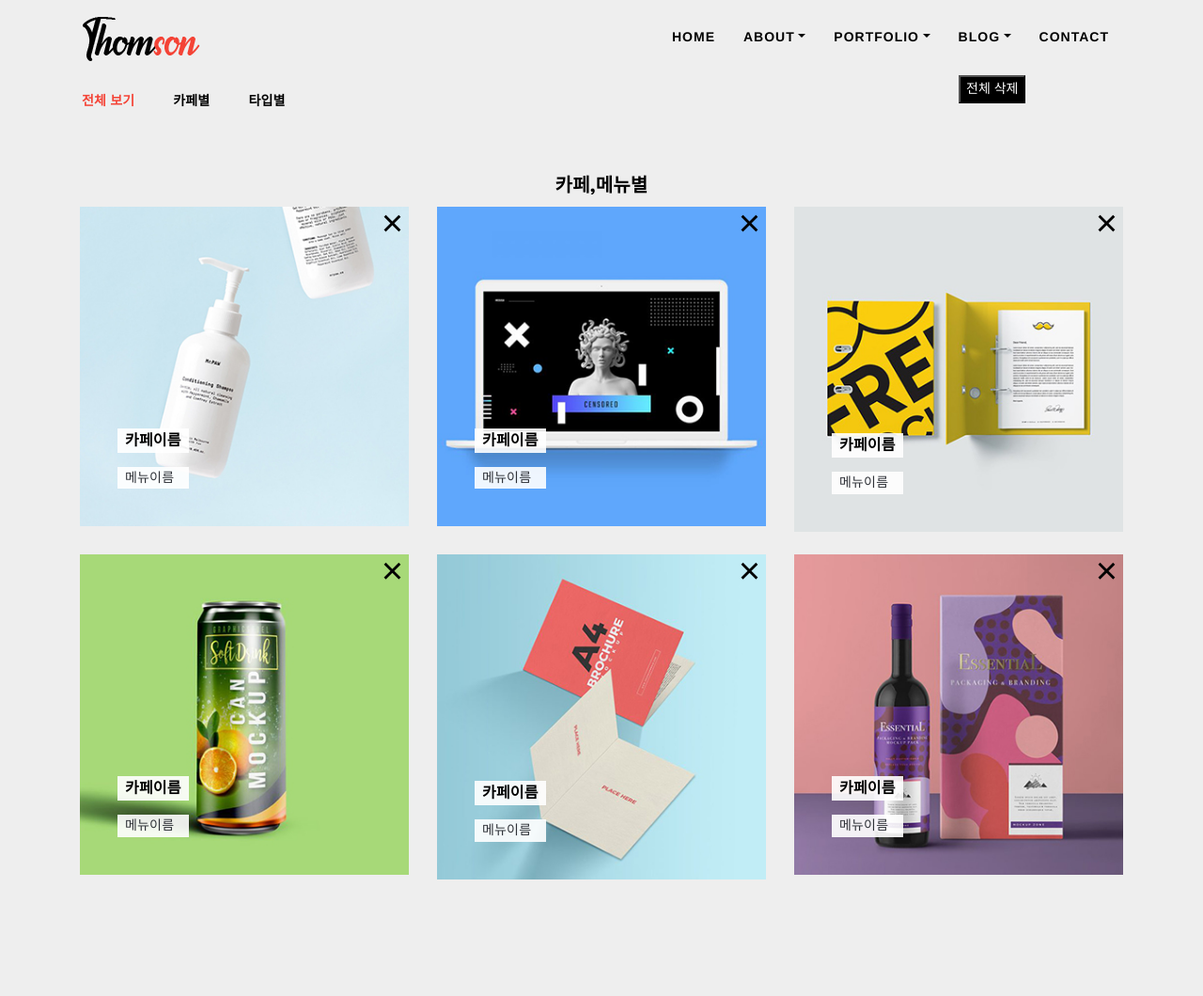
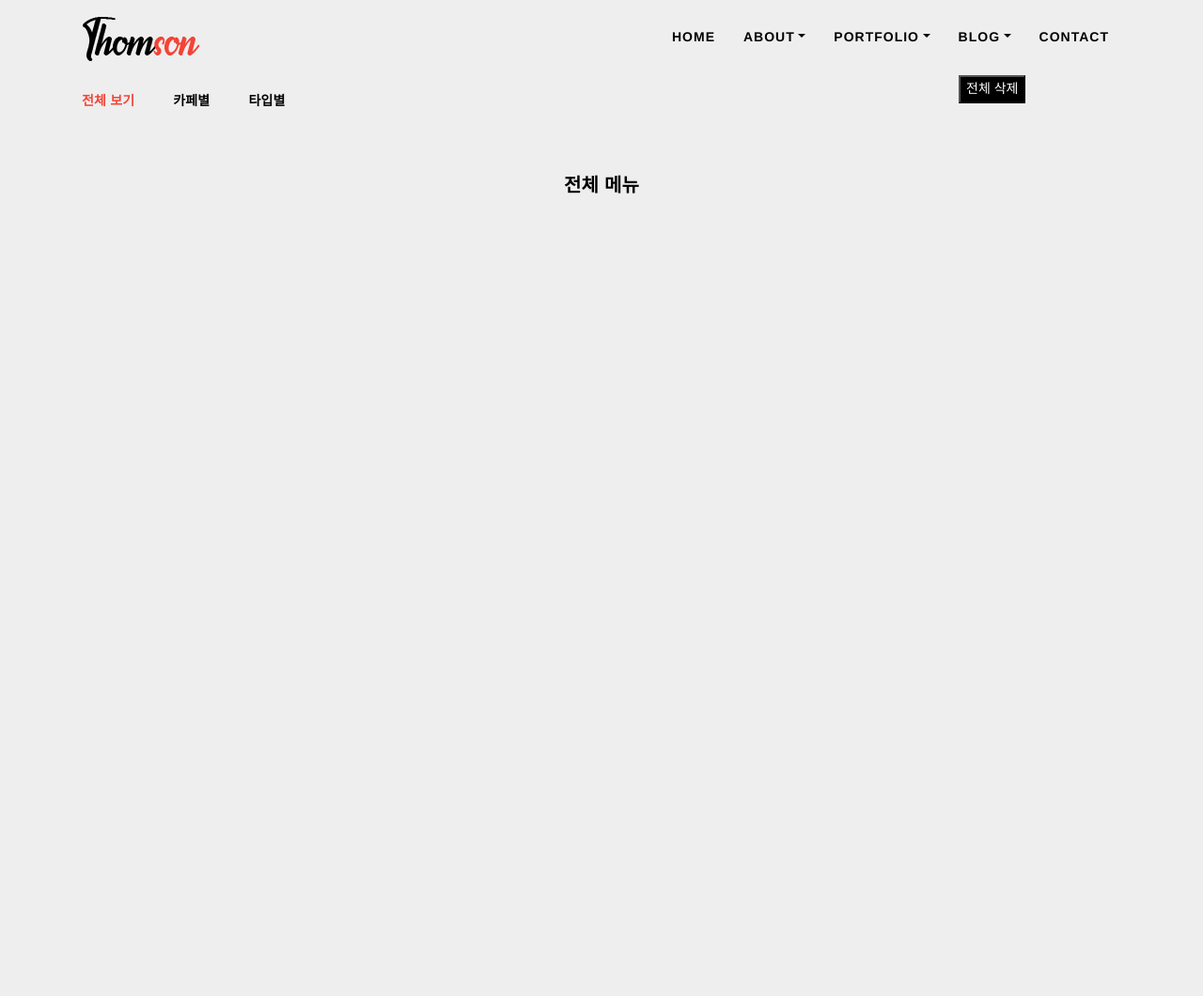
Before and after one commit to ingwang-kim/coffee_duckhu, a Python web app: template templates/fav.html in a window 1280 px wide. Shown: the whole page at 94% size. After the commit the page ends 206 px from the top, so only its background shows below. Run offline with Jinja, Linux system fonts and the light colour scheme; the template is opened without the code that fills it, so the values that code supplies are empty; some libraries are stand-ins or nearby versions.

Commit message:
값을 받아서 즐겨찾기에 메뉴 추가

```diff
--- a/templates/fav.html
+++ b/templates/fav.html
@@ -35,6 +35,66 @@
     <link href="/static/theme/css/style.css" rel="stylesheet">
 
 </head>
+
+<script src="https://code.jquery.com/jquery-3.4.1.js"></script>
+<script>
+    let coffee_id
+    $(function () {
+        $.ajax({
+            type: 'GET',
+            url: '/coffees',
+            data: {},
+            success: function (response) {
+                console.log(response)
+                let rows = response['coffees']
+                for (let i = 0; i < rows.length; i++) {
+                    coffee_id = rows[i]['coffee_id']
+                    let cafe = rows[i]['cafe']
+                    let coffee_image = rows[i]['coffee_image']
+                    let coffee_name = rows[i]['coffee_name']
+                    let temp_menu =
+                        `<div class="col-lg-4 col-6 mb-4 shuffle-item"  data-groups="[&quot;design&quot;,&quot;illustration&quot;]">
+                            <div class="position-relative inner-box">
+                            <div class="image position-relative ">
+                            <img src="${coffee_image}" alt="portfolio-image" class="img-fluid w-100 d-block">
+                            <div class="overlay-box">
+                            <button onclick="del_fav()" class="close_btn" ></button>
+                            <div class="overlay-inner">
+                            <a class="overlay-content" href="portfolio-single.html">
+                            <h5 class="mb-0">${coffee_name}</h5>
+                            <p>${cafe}</p>
+                            </a>
+                            </div>
+                            </div>
+                            </div>
+                            </div>
+                            </div>`
+
+                    $('#menu_out').append(temp_menu)
+
+                }
+            }
+        })
+    })
+
+    function del_fav() {
+        $.ajax({
+            type: 'POST',
+            url: '/delfav',
+            data: {
+                id_give : id,
+                coffee_name_give : coffee_id
+            },
+            success: function (response) {
+                alert(response['msg'])
+                window.location.reload()
+            }
+        });
+
+    }
+
+
+</script>
 
 <body>
 
@@ -118,123 +178,14 @@
 
         <!--즐겨찾기 한 메뉴 출력-->
         <div id="category">
-            <h4 name="shuffle-filter">카페,메뉴별</h4>
+            <h4 name="shuffle-filter">전체 메뉴</h4>
             <div class="row shuffle-wrapper portfolio-gallery" id="menu_out">
-                <div class="col-lg-4 col-6 mb-4 shuffle-item"
-                     data-groups="[&quot;design&quot;,&quot;illustration&quot;]">
-                    <div class="position-relative inner-box">
-                        <div class="image position-relative ">
-                            <img src="/static/theme/images/portfolio/1.jpg" alt="portfolio-image"
-                                 class="img-fluid w-100 d-block">
-                            <div class="overlay-box">
-                                <button class="close_btn"></button>
-                                <div class="overlay-inner">
-                                    <a class="overlay-content">
-                                        <h5 class="mb-0">카페이름</h5>
-                                        <p>메뉴이름</p>
-                                    </a>
-                                </div>
-                            </div>
-                        </div>
-                    </div>
-                </div>
 
-                <div class="col-lg-4 col-6 mb-4 shuffle-item" data-groups="[&quot;branding&quot;]">
-                    <div class="position-relative inner-box">
-                        <div class="image position-relative ">
-                            <img src="/static/theme/images/portfolio/4.jpg" alt="portfolio-image"
-                                 class="img-fluid w-100 d-block">
-                            <div class="overlay-box">
-                                <button class="close_btn"></button>
-                                <div class="overlay-inner">
-                                    <a class="overlay-content" href="portfolio-single.html">
-                                        <h5 class="mb-0">카페이름</h5>
-                                        <p>메뉴이름</p>
-                                    </a>
-                                </div>
-                            </div>
-                        </div>
-                    </div>
-                </div>
-
-
-                <div class="col-lg-4 col-6 mb-4 shuffle-item" data-groups="[&quot;design&quot;,&quot;branding&quot;]">
-                    <div class="position-relative inner-box">
-                        <div class="image position-relative ">
-                            <img src="/static/theme/images/portfolio/5.jpg" alt="portfolio-image"
-                                 class="img-fluid w-100 d-block">
-                            <div class="overlay-box">
-                                <button class="close_btn"></button>
-                                <div class="overlay-inner">
-                                    <a class="overlay-content" href="portfolio-single.html">
-                                        <h5 class="mb-0">카페이름</h5>
-                                        <p>메뉴이름</p>
-                                    </a>
-                                </div>
-                            </div>
-                        </div>
-                    </div>
-                </div>
-
-                <div class="col-lg-4 col-6 mb-4 shuffle-item" data-groups="[&quot;illustration&quot;]">
-                    <div class="position-relative inner-box">
-                        <div class="image position-relative ">
-                            <img src="/static/theme/images/portfolio/6.jpg" alt="portfolio-image"
-                                 class="img-fluid w-100 d-block">
-                            <div class="overlay-box">
-                                <button class="close_btn"></button>
-                                <div class="overlay-inner">
-                                    <a class="overlay-content" href="portfolio-single.html">
-                                        <h5 class="mb-0 ">카페이름</h5>
-                                        <p>메뉴이름</p>
-                                    </a>
-                                </div>
-                            </div>
-                        </div>
-                    </div>
-                </div>
-
-                <div class="col-lg-4 col-6 mb-4 shuffle-item" data-groups="[&quot;design&quot;,&quot;photo&quot;]">
-                    <div class="position-relative inner-box">
-                        <div class="image position-relative ">
-                            <img src="/static/theme/images/portfolio/7.jpg" alt="portfolio-image"
-                                 class="img-fluid w-100 d-block">
-                            <div class="overlay-box">
-                                <button class="close_btn"></button>
-                                <div class="overlay-inner">
-                                    <a class="overlay-content" href="portfolio-single.html">
-                                        <h5 class="mb-0">카페이름</h5>
-                                        <p>메뉴이름</p>
-                                    </a>
-                                </div>
-                            </div>
-                        </div>
-                    </div>
-                </div>
-
-                <div class="col-lg-4 col-6 mb-4 shuffle-item" data-groups="[&quot;illustration&quot;]">
-                    <div class="position-relative inner-box">
-                        <div class="image position-relative ">
-                            <img src="/static/theme/images/portfolio/3.jpg" alt="portfolio-image"
-                                 class="img-fluid w-100 d-block">
-                            <div class="overlay-box">
-                                <button class="close_btn"></button>
-                                <div class="overlay-inner">
-                                    <a class="overlay-content" href="portfolio-single.html">
-                                        <h5 class="mb-0">카페이름 </h5>
-                                        <p>메뉴이름</p>
-                                    </a>
-                                </div>
-                            </div>
-                        </div>
-                    </div>
-                </div>
             </div>
         </div>
     </div>
 </section>
 
 
-
 </body>
 </html>
```
Also changed, not shown: app.py (+31 -27 lines), static/theme/js/script.js (+0 -74 lines).
